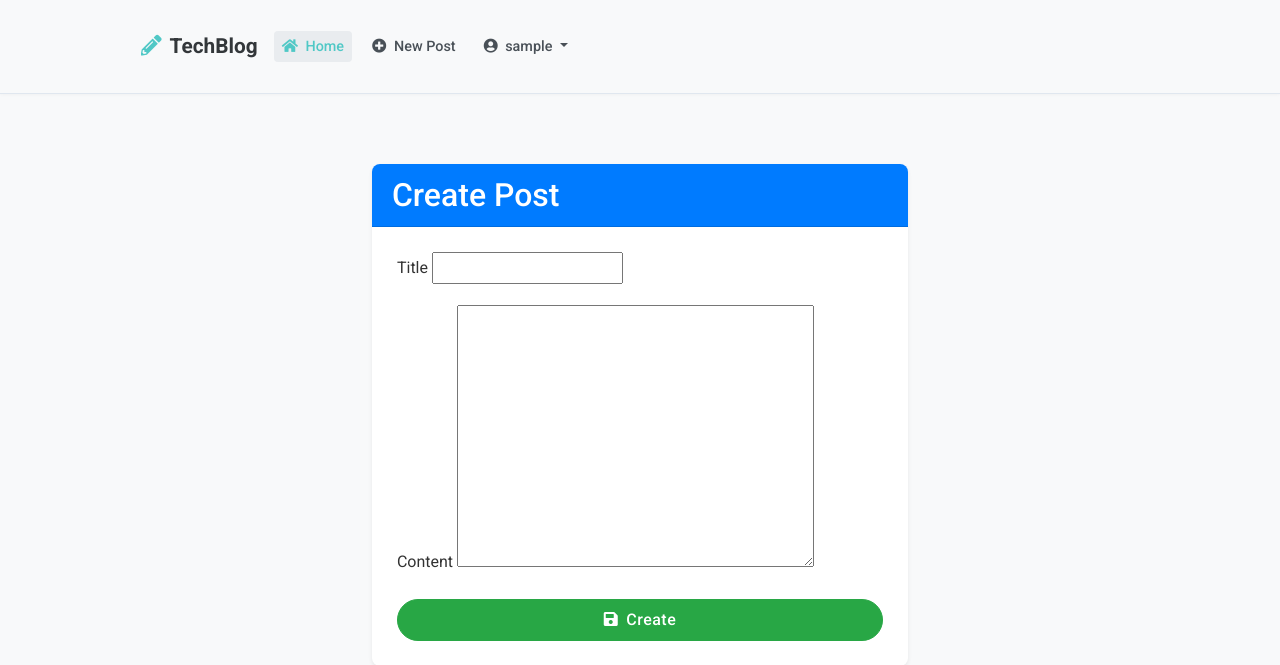
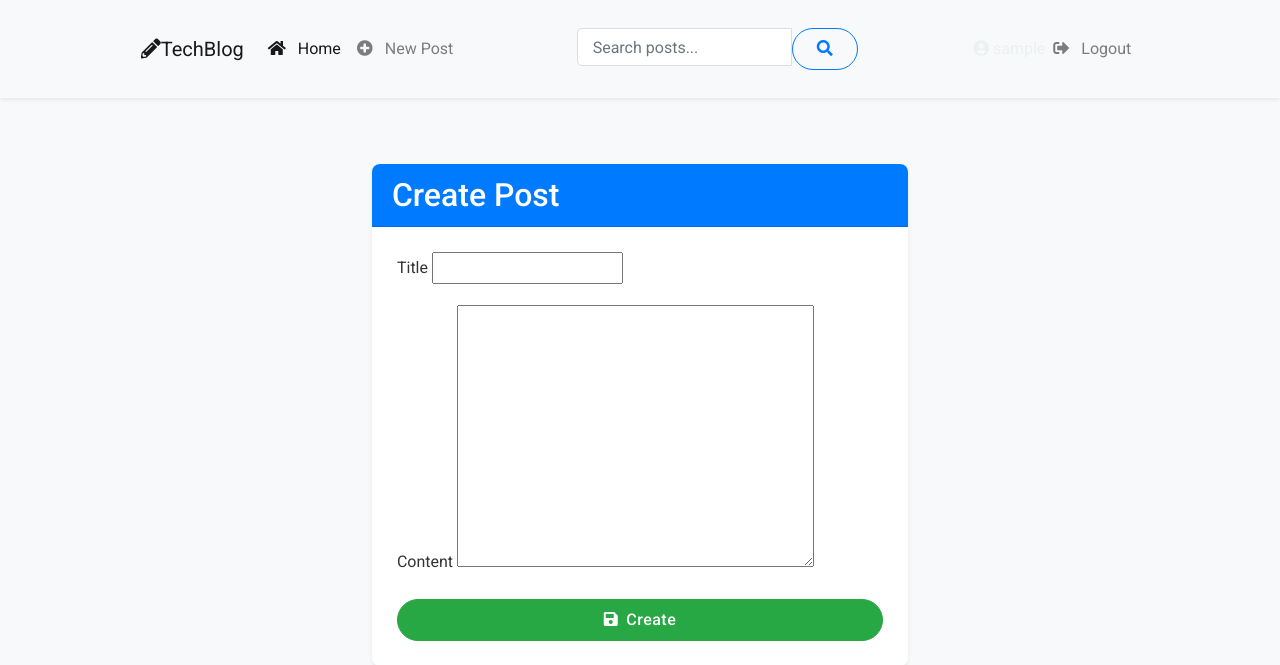
Before and after one commit to MohamedThabt/TechBlog_Django, a Django app: page /blog/post/new/ in a window 1280 px wide. Shown: the top 665 px of the page. Run offline with Django 5.2, Linux system fonts and the light colour scheme; the visitor is signed in with stand-in values (Sample User, id 1); some libraries are stand-ins or nearby versions.

Commit message:
setup search feature

```diff
--- a/TechBlog/urls.py
+++ b/TechBlog/urls.py
@@ -16,10 +16,13 @@
 """
 from django.contrib import admin
 from django.urls import path, include
+from django.contrib.auth import views as auth_views  # Import auth views
 from blog.views import PostListView
 
 urlpatterns = [
     path('', PostListView.as_view(), name='home'),
     path('admin/', admin.site.urls),
     path('blog/', include('blog.urls')),
+    path('login/', auth_views.LoginView.as_view(template_name='blog/login.html'), name='login'),  # Add login URL
+    path('logout/', auth_views.LogoutView.as_view(template_name='blog/logout.html'), name='logout'),  # Add logout URL
 ]
--- a/blog/templates/blog/parts/navbar.html
+++ b/blog/templates/blog/parts/navbar.html
@@ -1,10 +1,9 @@
 {% load static %}
-<nav class="navbar navbar-expand-lg navbar-custom fixed-top">
-    <div class="container">
-        <a class="navbar-brand" href="{% url 'blog:post_list' %}">
-            <i class="fas fa-pencil-alt mr-2"></i>TechBlog
+<nav class="navbar navbar-expand-lg navbar-light bg-light fixed-top shadow-sm">
+    <div class="container"> <a class="navbar-brand" href="{% url 'blog:post_list' %}">
+            <i class="fas fa-pencil-alt me-2"></i>TechBlog
         </a>
-        <button class="navbar-toggler" type="button" data-toggle="collapse" data-target="#navbarNav"
+        <button class="navbar-toggler" type="button" data-bs-toggle="collapse" data-bs-target="#navbarNav"
             aria-controls="navbarNav" aria-expanded="false" aria-label="Toggle navigation">
             <span class="navbar-toggler-icon"></span>
         </button>
@@ -12,49 +11,50 @@
             <ul class="navbar-nav me-auto mb-2 mb-lg-0">
                 <li class="nav-item">
                     <a class="nav-link active" aria-current="page" href="{% url 'blog:post_list' %}">
-                        <i class="fas fa-home mr-1"></i> Home
+                        <i class="fas fa-home me-1"></i> Home
                     </a>
                 </li>
                 {% if user.is_authenticated %}
                 <li class="nav-item">
                     <a class="nav-link" href="{% url 'blog:post_create' %}">
-                        <i class="fas fa-plus-circle mr-1"></i> New Post
+                        <i class="fas fa-plus-circle me-1"></i> New Post
+                    </a>
+                </li> {% endif %}
+            </ul>
+
+            <form class="d-flex mx-auto" action="{% url 'blog:post_list' %}" method="get">
+                <div class="input-group">
+                    <input class="form-control" type="search" name="q" placeholder="Search posts..." aria-label="Search"
+                        value="{{ request.GET.q }}">
+                    <button class="btn btn-outline-primary" type="submit">
+                        <i class="fas fa-search"></i>
+                    </button>
+                </div>
+            </form>
+
+            <ul class="navbar-nav ms-auto d-flex align-items-center">
+                {% if user.is_authenticated %}
+                <li class="nav-item">
+                    <span class="navbar-text me-3">
+                        <i class="fas fa-user-circle me-1"></i>
+                        {{ user.username }}
+                    </span>
+                </li>
+                <li class="nav-item">
+                    <a class="nav-link" href="#">
+                        <i class="fas fa-sign-out-alt me-1"></i> Logout
                     </a>
                 </li>
-                {% endif %}
-            </ul>
-            <ul class="navbar-nav ms-auto">
-                {% if user.is_authenticated %}
-                <li class="nav-item dropdown">
-                    <a class="nav-link dropdown-toggle" href="#" id="userDropdown" role="button" data-toggle="dropdown"
-                        aria-haspopup="true" aria-expanded="false">
-                        <i class="fas fa-user-circle mr-1"></i> {{ user.username }}
-                    </a>
-                    <div class="dropdown-menu dropdown-menu-end" aria-labelledby="userDropdown">
-                        <a class="dropdown-item" href="#">
-                            <i class="fas fa-user mr-2"></i> Profile
-                        </a>
-                        <a class="dropdown-item" href="#">
-                            <i class="fas fa-cog mr-2"></i> Settings
-                        </a>
-                        <div class="dropdown-divider"></div>
-                        <a class="dropdown-item" href="#">
-                            <i class="fas fa-sign-out-alt mr-2"></i> Logout
-                        </a>
-                    </div>
-                </li>
-                {% else %}
-                <li class="nav-item">
-                    <a class="nav-link btn btn-outline-light btn-sm login-btn" href="#">
-                        <i class="fas fa-sign-in-alt mr-1"></i> Login
+                {% else %} <li class="nav-item d-flex">
+                    <a class="nav-link btn btn-outline-primary btn-sm login-btn me-2" href="#">
+                        <i class="fas fa-sign-in-alt me-1"></i> Login
                     </a>
                 </li>
                 <li class="nav-item">
                     <a class="nav-link btn btn-primary btn-sm register-btn" href="#">
-                        <i class="fas fa-user-plus mr-1"></i> Register
+                        <i class="fas fa-user-plus me-1"></i> Register
                     </a>
-                </li>
-                {% endif %}
+                </li>{% endif %}
             </ul>
         </div>
     </div>
--- a/blog/views.py
+++ b/blog/views.py
@@ -1,11 +1,11 @@
-from django.shortcuts import render  # Added render back
 from django.urls import reverse_lazy
 from django.views.generic import ListView, DetailView, CreateView, UpdateView, DeleteView
 from django.shortcuts import redirect, get_object_or_404
 from django.contrib import messages
 from django.views import View
-from .models import Post, Like, Comment  # Added Comment
-from .forms import PostForm, CommentForm  # Added CommentForm
+from django.db.models import Q  # Import Q
+from .models import Post, Like
+from .forms import PostForm, CommentForm
 from django.contrib.auth.mixins import LoginRequiredMixin, UserPassesTestMixin
 
 # Create your views here.
@@ -15,6 +15,16 @@
     template_name = 'blog/post_list.html'  # <app>/<model>_<viewtype>.html
     context_object_name = 'posts'
     ordering = ['-created_at']
+
+    def get_queryset(self):
+        queryset = super().get_queryset()
+        query = self.request.GET.get('q')
+        if query:
+            # Search in title and content
+            queryset = queryset.filter(
+                Q(title__icontains=query) | Q(content__icontains=query)
+            )
+        return queryset
 
     def get_context_data(self, **kwargs):
         context = super().get_context_data(**kwargs)
```
